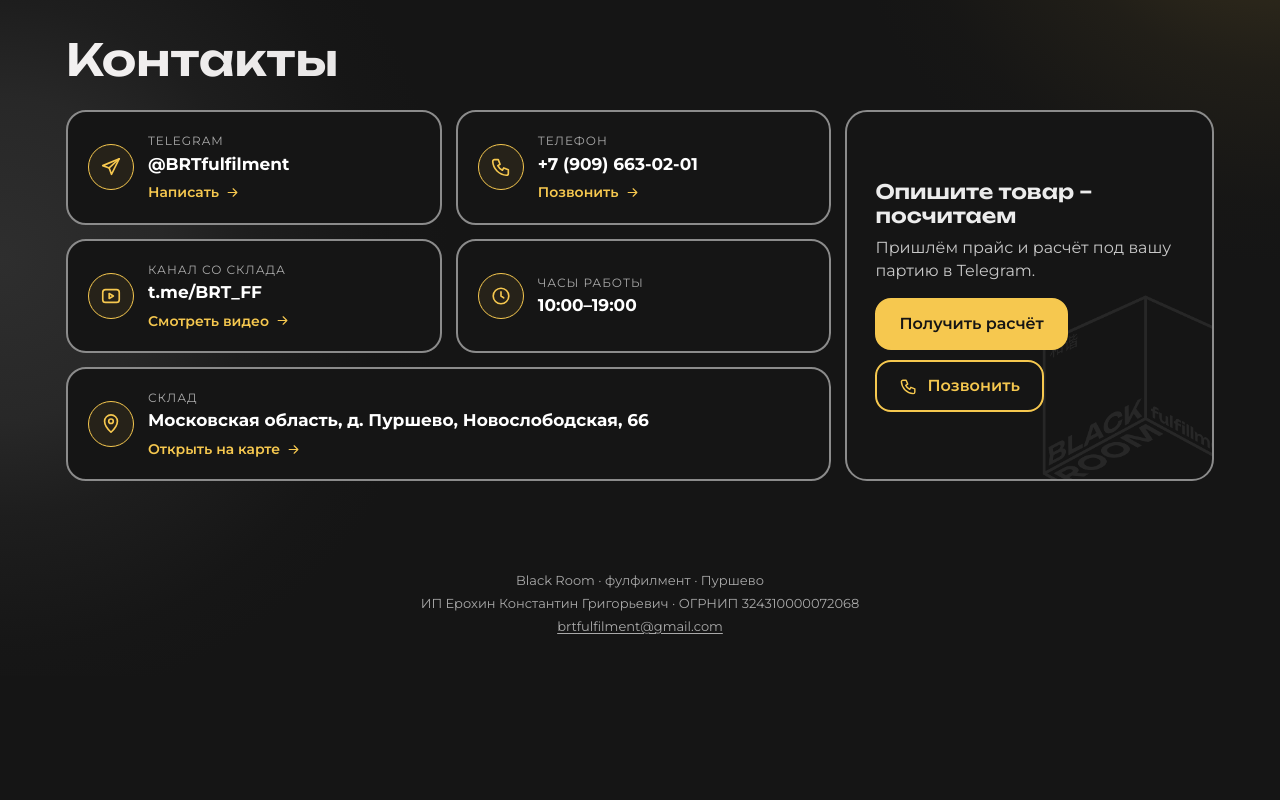
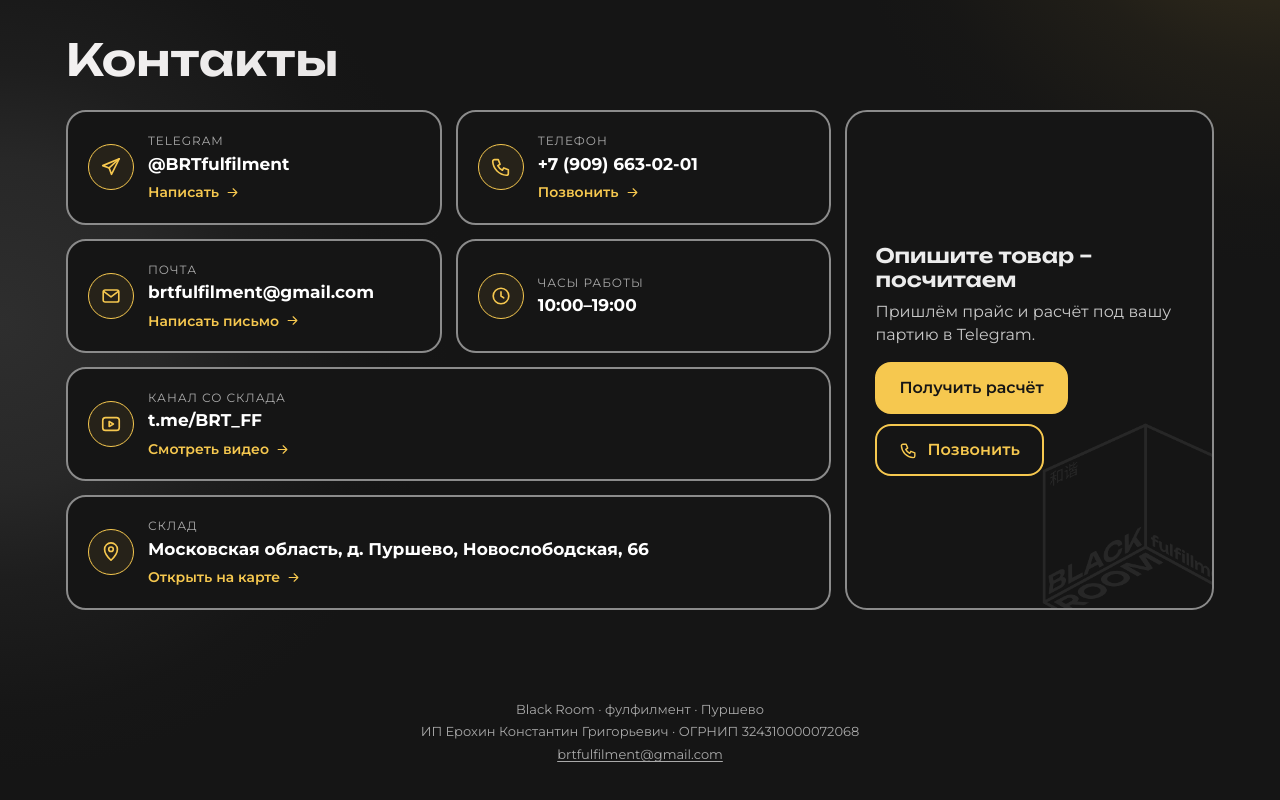
Before and after one commit to anyapodolskaya624-dot/blackroom, a plain HTML site: page index.html in a window 1280 px wide. Shown: the part 6867-7667 px from the top of the page. Before the commit the page ends 7543 px from the top, so only its background shows below. Drawn offline with Linux system fonts and the light colour scheme.

Commit message:
Контакты: карточка почты; превью ссылки с «фулфилмент» по-русски
Почта – ещё один способ связи, пока Telegram в России работает с перебоями.
Картинка превью пересобрана в прежнем макете; адрес с ?v=2, чтобы Telegram не показывал старую.

Co-Authored-By: Claude Opus 5.5 <noreply@anthropic.com>

```diff
--- a/index.html
+++ b/index.html
@@ -12,7 +12,7 @@
 <meta property="og:url" content="https://blackroomteam.ru/">
 <meta property="og:site_name" content="Black Room">
 <meta property="og:locale" content="ru_RU">
-<meta property="og:image" content="https://blackroomteam.ru/img/og.jpg">
+<meta property="og:image" content="https://blackroomteam.ru/img/og.jpg?v=2">
 <meta property="og:image:width" content="1200">
 <meta property="og:image:height" content="630">
 <meta property="og:image:alt" content="Black Room – фулфилмент для маркетплейсов">
@@ -34,7 +34,8 @@
     <symbol id="i-box" viewBox="0 0 24 24"><path d="M12 3l8 4.5v9L12 21l-8-4.5v-9z"/><path d="M4 7.5l8 4.5 8-4.5M12 12v9"/></symbol>
     <symbol id="i-barcode" viewBox="0 0 24 24"><path d="M3 8V5.5A1.5 1.5 0 014.5 4H7M17 4h2.5A1.5 1.5 0 0121 5.5V8M21 16v2.5a1.5 1.5 0 01-1.5 1.5H17M7 20H4.5A1.5 1.5 0 013 18.5V16"/><path d="M7.5 8.5v7M10 8.5v7M12.5 8.5v7M15 8.5v7M17.5 8.5v7"/></symbol>
     <symbol id="i-shield" viewBox="0 0 24 24"><path d="M12 3l7 3v6c0 4.5-3 7.5-7 9-4-1.5-7-4.5-7-9V6z"/><path d="M9 12l2 2 4-4"/></symbol>
-    <symbol id="i-clock" viewBox="0 0 24 24"><circle cx="12" cy="12" r="8.5"/><path d="M12 7.5V12l3 2"/></symbol>
+    <symbol id="i-mail" viewBox="0 0 24 24"><rect x="3.5" y="5.5" width="17" height="13" rx="2"/><path d="M4 7l8 6 8-6"/></symbol>
+<symbol id="i-clock" viewBox="0 0 24 24"><circle cx="12" cy="12" r="8.5"/><path d="M12 7.5V12l3 2"/></symbol>
     <symbol id="i-people" viewBox="0 0 24 24"><circle cx="9" cy="8" r="3"/><path d="M3 20c0-3.3 2.7-6 6-6s6 2.7 6 6"/><path d="M16 5a3 3 0 010 6M21 20c0-2.6-1.7-4.8-4-5.6"/></symbol>
     <symbol id="i-search" viewBox="0 0 24 24"><circle cx="11" cy="11" r="6.5"/><path d="M20 20l-4.3-4.3"/></symbol>
     <symbol id="i-cycle" viewBox="0 0 24 24"><path d="M4.5 11a7.5 7.5 0 0113.4-4.4L20 9"/><path d="M20 4v5h-5"/><path d="M19.5 13a7.5 7.5 0 01-13.4 4.4L4 15"/><path d="M4 20v-5h5"/></symbol>
@@ -401,12 +402,15 @@
           <a class="ccard rv" href="tel:+79096630201">
             <span class="ci"><svg class="ic"><use href="#i-phone"/></svg></span>
             <span class="ct"><span class="cl">Телефон</span><b>+7 (909) 663-02-01</b><i>Позвонить<svg class="ic"><use href="#i-arrow"/></svg></i></span></a>
-          <a class="ccard rv" href="https://t.me/BRT_FF" target="_blank" rel="noopener">
-            <span class="ci"><svg class="ic"><use href="#i-play"/></svg></span>
-            <span class="ct"><span class="cl">Канал со склада</span><b>t.me/BRT_FF</b><i>Смотреть видео<svg class="ic"><use href="#i-arrow"/></svg></i></span></a>
+          <a class="ccard rv" href="mailto:brtfulfilment@gmail.com">
+            <span class="ci"><svg class="ic"><use href="#i-mail"/></svg></span>
+            <span class="ct"><span class="cl">Почта</span><b>brtfulfilment@gmail.com</b><i>Написать письмо<svg class="ic"><use href="#i-arrow"/></svg></i></span></a>
           <div class="ccard rv">
             <span class="ci"><svg class="ic"><use href="#i-clock"/></svg></span>
             <span class="ct"><span class="cl">Часы работы</span><b>10:00–19:00</b></span></div>
+          <a class="ccard wide rv" href="https://t.me/BRT_FF" target="_blank" rel="noopener">
+            <span class="ci"><svg class="ic"><use href="#i-play"/></svg></span>
+            <span class="ct"><span class="cl">Канал со склада</span><b>t.me/BRT_FF</b><i>Смотреть видео<svg class="ic"><use href="#i-arrow"/></svg></i></span></a>
           <a class="ccard wide rv" href="https://yandex.ru/maps/?text=%D0%9F%D1%83%D1%80%D1%88%D0%B5%D0%B2%D0%BE%2C%20%D0%9D%D0%BE%D0%B2%D0%BE%D1%81%D0%BB%D0%BE%D0%B1%D0%BE%D0%B4%D1%81%D0%BA%D0%B0%D1%8F%2C%2066" target="_blank" rel="noopener">
             <span class="ci"><svg class="ic"><use href="#i-pin"/></svg></span>
             <span class="ct"><span class="cl">Склад</span><b>Московская область, д. Пуршево, Новослободская, 66</b><i>Открыть на карте<svg class="ic"><use href="#i-arrow"/></svg></i></span></a>
```
Also changed, not shown: img/og.jpg.
